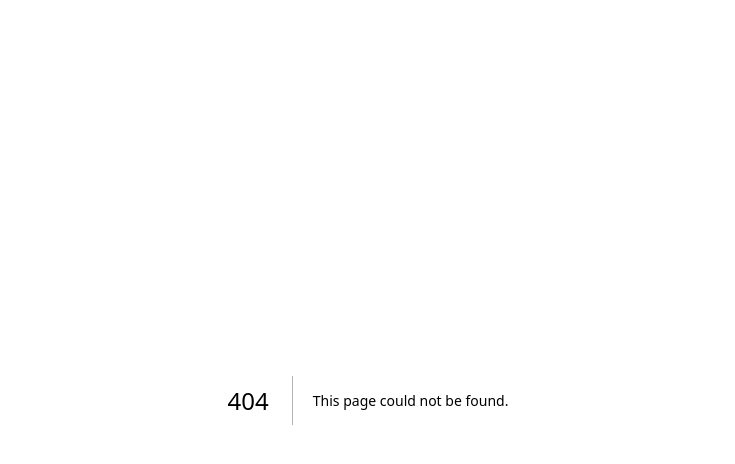
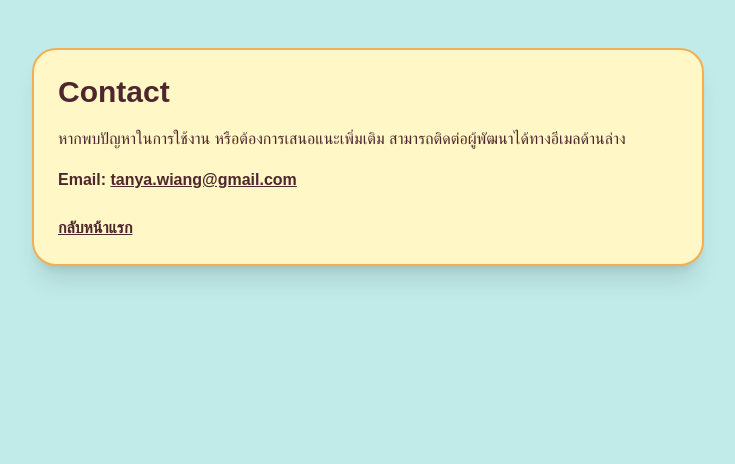
Before and after one commit to Hyungpiu/th-en-keyboard-fix, a Next.js app: page /contact in a window 1280 px wide. Before the commit this address had no page. Shown: the top 464 px of the page, without its empty margins (272-1007 px from the left). Built offline with nearby package versions, Linux system fonts and the light colour scheme.

Commit message:
add contact page

```diff
--- a/app/about/page.tsx
+++ b/app/about/page.tsx
@@ -0,0 +1,24 @@
+export default function AboutPage() {
+  return (
+    <main className="min-h-screen bg-[#C1EBE9] px-6 py-12 text-[#4F252E]">
+      <section className="mx-auto max-w-2xl rounded-3xl border-2 border-[#F4AE52] bg-[#FFF7C5] p-6 shadow-xl">
+        <h1 className="mb-4 text-3xl font-bold">About พิมพ์ไรเนี่ย?</h1>
+
+        <p className="mb-4 leading-relaxed">
+          พิมพ์ไรเนี่ย? คือเว็บสำหรับแก้ข้อความที่พิมพ์ผิดแป้นไทยอังกฤษ
+          เช่น เผลอพิมพ์ภาษาอังกฤษตอนตั้งใจพิมพ์ภาษาไทย
+          หรือพิมพ์ภาษาไทยตอนตั้งใจพิมพ์ภาษาอังกฤษ
+        </p>
+
+        <p className="mb-4 leading-relaxed">
+          เว็บนี้ช่วยแปลงข้อความไทย ↔ อังกฤษ ได้ทันที ใช้งานฟรี
+          ไม่ต้องติดตั้งโปรแกรม และประมวลผลในเบราว์เซอร์ของผู้ใช้งาน
+        </p>
+
+        <a href="/" className="font-semibold underline">
+          กลับหน้าแรก
+        </a>
+      </section>
+    </main>
+  );
+}
--- /dev/null
+++ b/app/contact/page.tsx
@@ -0,0 +1,25 @@
+export default function ContactPage() {
+  return (
+    <main className="min-h-screen bg-[#C1EBE9] px-6 py-12 text-[#4F252E]">
+      <section className="mx-auto max-w-2xl rounded-3xl border-2 border-[#F4AE52] bg-[#FFF7C5] p-6 shadow-xl">
+        <h1 className="mb-4 text-3xl font-bold">Contact</h1>
+
+        <p className="mb-4 leading-relaxed">
+          หากพบปัญหาในการใช้งาน หรือต้องการเสนอแนะเพิ่มเติม
+          สามารถติดต่อผู้พัฒนาได้ทางอีเมลด้านล่าง
+        </p>
+
+        <p className="font-semibold">
+          Email:{" "}
+          <a href="mailto:tanya.wiang@gmail.com" className="underline">
+            tanya.wiang@gmail.com
+          </a>
+        </p>
+
+        <a href="/" className="mt-6 inline-block font-semibold underline">
+          กลับหน้าแรก
+        </a>
+      </section>
+    </main>
+  );
+}
```
